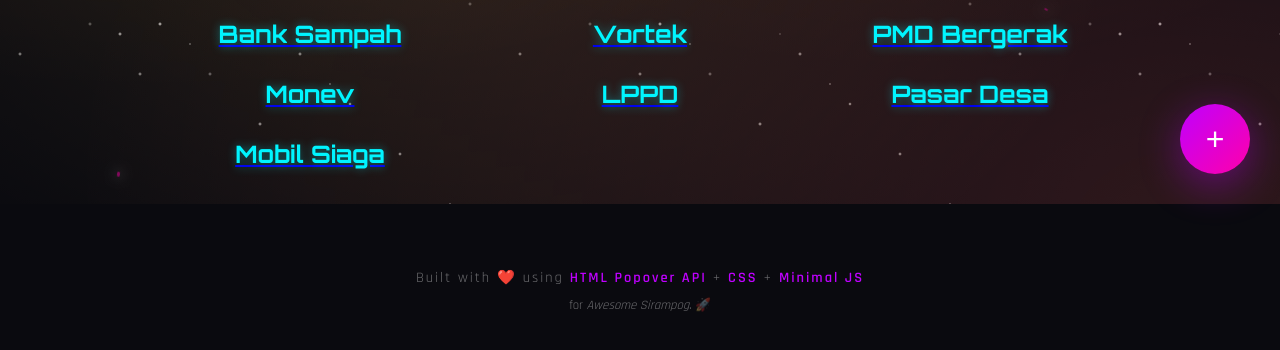
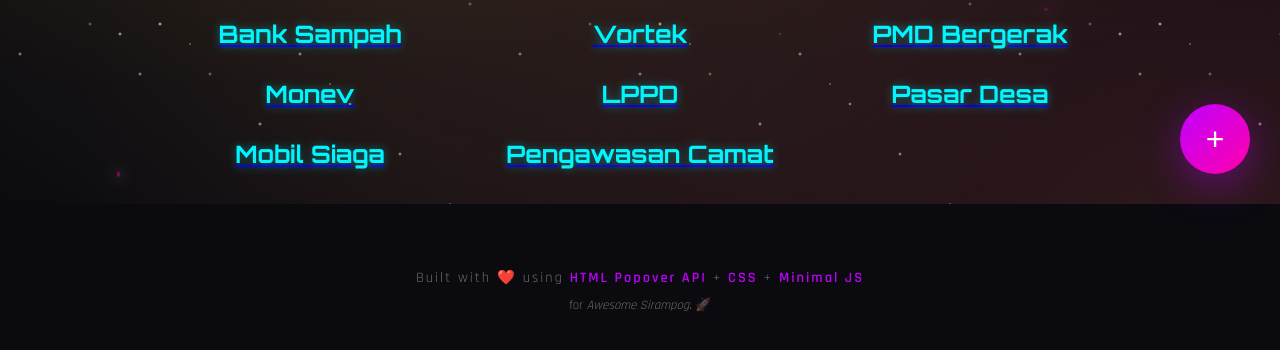
Before and after one commit to sirampog-pmd/home, a plain HTML site: page index.html in a window 1280 px wide. Shown: the part 596-946 px from the top of the page. Drawn offline with Linux system fonts and the light colour scheme.

Commit message:
Update index.html

```diff
--- a/index.html
+++ b/index.html
@@ -647,6 +647,9 @@ body.paused *, body.paused *::before, body.paused *::after {
     <a class="demo-card" href="https://sirampog-pmd.github.io/mobil-siaga/" target="_blank" rel="noopener">
       <h2>Mobil Siaga</h2>
     </a>
+    <a class="demo-card" href="https://sirampog-pmd.github.io/pengawasan/" target="_blank" rel="noopener">
+      <h2>Pengawasan Camat</h2>
+    </a>
   </div>
 </section>
 
```
